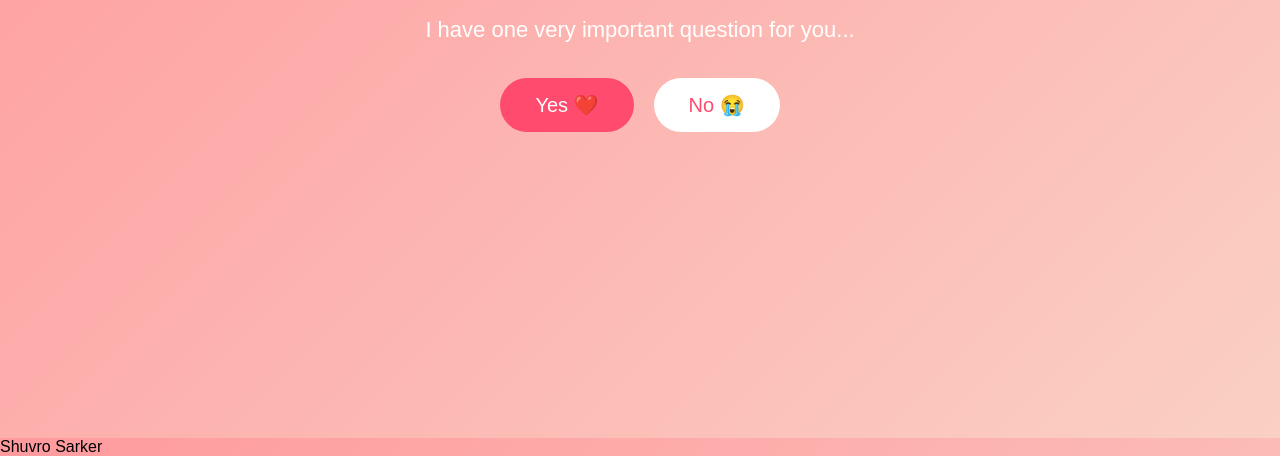
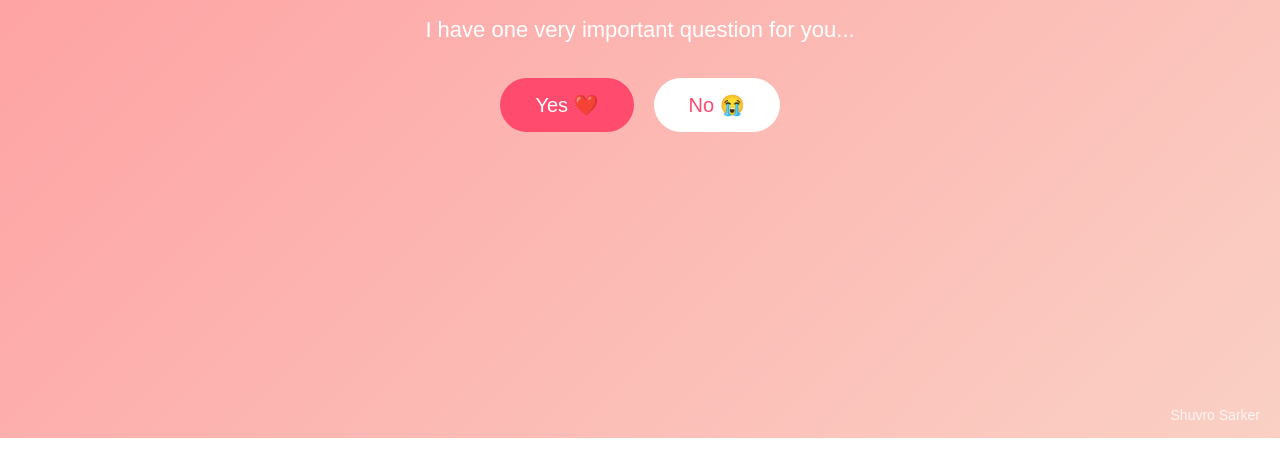
Before and after one commit to Shuvro-cse/proposal-website, a plain HTML site: page index.html in a window 1280 px wide. Shown: the part 362-818 px from the top of the page. Drawn offline with Linux system fonts and the light colour scheme.

Commit message:
Add signature style to fixed position

```diff
--- a/style.css
+++ b/style.css
@@ -66,6 +66,16 @@
   position: relative;
 }
 
+.signature {
+  position: fixed;
+  bottom: 15px;
+  right: 20px;
+  font-size: 14px;
+  color: white;
+  opacity: 0.8;
+  font-weight: 500;
+}
+
 #secondPage {
   display: none;
   background: linear-gradient(135deg, #ff758c, #ff7eb3);
```
